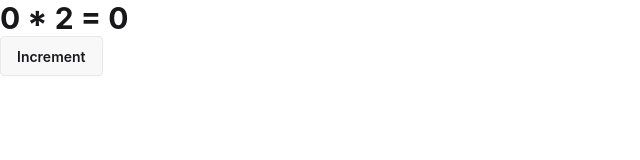
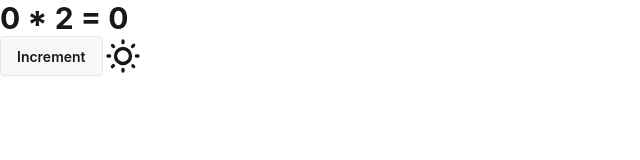
Before and after one commit to time1043/dev-template, a React (Vite) app: page / in a window 1280 px wide. Shown: the top 160 px of the page, without its empty margins (0-640 px from the left). Built offline with nearby package versions, Linux system fonts and the light colour scheme.

Commit message:
chore(ui:dark): add dark mode toggle
- https://daisyui.com/docs/themes/
- https://daisyui.com/components/theme-controller/

```diff
--- a/src/App.tsx
+++ b/src/App.tsx
@@ -1,4 +1,6 @@
 import { useState } from 'react'
+
+import ThemeController from './components/theme-controller'
 
 export default function App() {
   const [count, setCount] = useState(0)
@@ -12,6 +14,7 @@
       <button className="btn" onClick={() => setCount(count + 1)}>
         Increment
       </button>
+      <ThemeController />
     </div>
   )
 }
--- /dev/null
+++ b/src/components/theme-controller.tsx
@@ -0,0 +1,46 @@
+import { useState } from 'react'
+
+type Theme = 'light' | 'dark'
+
+export default function ThemeController() {
+  const [theme, setTheme] = useState<Theme>('light')
+
+  function toggleTheme() {
+    const nextTheme = theme === 'light' ? 'dark' : 'light'
+
+    // <html data-theme="cupcake"></html>
+    // document.documentElement.setAttribute('data-theme', 'dark');
+    document.documentElement.dataset.theme = nextTheme
+    setTheme(nextTheme)
+  }
+
+  return (
+    <label className="swap swap-rotate">
+      {/* this hidden checkbox controls the state */}
+      <input
+        type="checkbox"
+        className="theme-controller"
+        value="synthwave"
+        onChange={toggleTheme}
+      />
+
+      {/* sun icon */}
+      <svg
+        className="h-10 w-10 swap-off fill-current"
+        xmlns="http://www.w3.org/2000/svg"
+        viewBox="0 0 24 24"
+      >
+        <path d="M5.64,17l-.71.71a1,1,0,0,0,0,1.41,1,1,0,0,0,1.41,0l.71-.71A1,1,0,0,0,5.64,17ZM5,12a1,1,0,0,0-1-1H3a1,1,0,0,0,0,2H4A1,1,0,0,0,5,12Zm7-7a1,1,0,0,0,1-1V3a1,1,0,0,0-2,0V4A1,1,0,0,0,12,5ZM5.64,7.05a1,1,0,0,0,.7.29,1,1,0,0,0,.71-.29,1,1,0,0,0,0-1.41l-.71-.71A1,1,0,0,0,4.93,6.34Zm12,.29a1,1,0,0,0,.7-.29l.71-.71a1,1,0,1,0-1.41-1.41L17,5.64a1,1,0,0,0,0,1.41A1,1,0,0,0,17.66,7.34ZM21,11H20a1,1,0,0,0,0,2h1a1,1,0,0,0,0-2Zm-9,8a1,1,0,0,0-1,1v1a1,1,0,0,0,2,0V20A1,1,0,0,0,12,19ZM18.36,17A1,1,0,0,0,17,18.36l.71.71a1,1,0,0,0,1.41,0,1,1,0,0,0,0-1.41ZM12,6.5A5.5,5.5,0,1,0,17.5,12,5.51,5.51,0,0,0,12,6.5Zm0,9A3.5,3.5,0,1,1,15.5,12,3.5,3.5,0,0,1,12,15.5Z" />
+      </svg>
+
+      {/* moon icon */}
+      <svg
+        className="h-10 w-10 swap-on fill-current"
+        xmlns="http://www.w3.org/2000/svg"
+        viewBox="0 0 24 24"
+      >
+        <path d="M21.64,13a1,1,0,0,0-1.05-.14,8.05,8.05,0,0,1-3.37.73A8.15,8.15,0,0,1,9.08,5.49a8.59,8.59,0,0,1,.25-2A1,1,0,0,0,8,2.36,10.14,10.14,0,1,0,22,14.05,1,1,0,0,0,21.64,13Zm-9.5,6.69A8.14,8.14,0,0,1,7.08,5.22v.27A10.15,10.15,0,0,0,17.22,15.63a9.79,9.79,0,0,0,2.1-.22A8.11,8.11,0,0,1,12.14,19.73Z" />
+      </svg>
+    </label>
+  )
+}
--- a/src/index.css
+++ b/src/index.css
@@ -1,2 +1,6 @@
 @import 'tailwindcss';
-@plugin "daisyui";
+@plugin "daisyui" {
+  themes:
+    light --default,
+    dark --prefersdark;
+}
```
